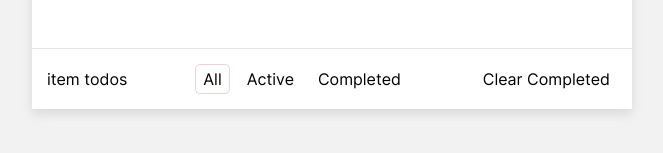
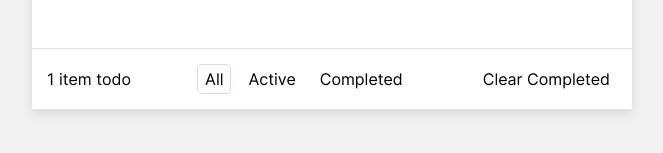
Before and after one commit to YuriiDereguzov/todo-app, a React (Create React App) app: page / in a window 1280 px wide. Shown: the part 401-554 px from the top of the page, without its empty margins (308-971 px from the left). Built offline with nearby package versions, Linux system fonts and the light colour scheme.

Commit message:
feat: отрисовывать количество невыполненных задачь

```diff
--- a/src/components/TodoTools/TodoTools.jsx
+++ b/src/components/TodoTools/TodoTools.jsx
@@ -1,10 +1,15 @@
-import { connect } from "react-redux";
+import { useSelector } from "react-redux";
+
 import "./TodoTools.css";
 
-function TodoTools(props) {
+function TodoTools() {
+  const todos = useSelector((state) => state.todos);
+  const completedTodos = todos.filter((todo) => todo.completed === false);
+
   return (
     <div className="tools">
-      <p className="tools__info">{props.countsTodo} item todos</p>
+      {/* <p className="tools__info">{completedTodos.length} item todos</p> */}
+      <p className="tools__info">{completedTodos.length}{completedTodos.length > 1 ?  " items todos" : " item todo"}</p>
       <div className="tools__buttons">
         <button
           aria-label="All"
@@ -35,11 +40,4 @@ function TodoTools(props) {
   );
 }
 
-// function mapStateToProps(state) {
-//   return {
-//     countsTodo: state.countsTodo
-//   }
-// }
-
-// export default connect(mapStateToProps)(TodoTools);
-export default connect()(TodoTools);
+export default TodoTools;
```
